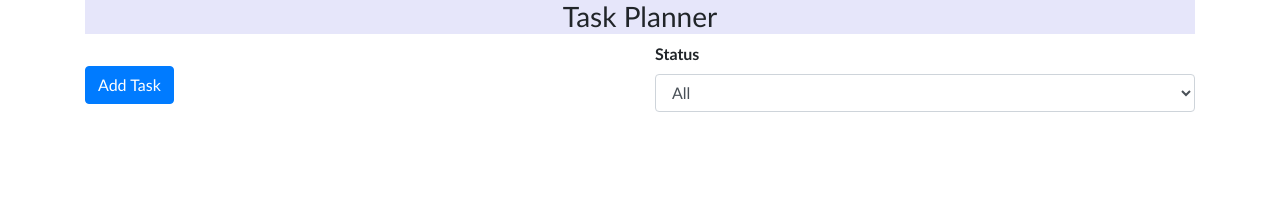
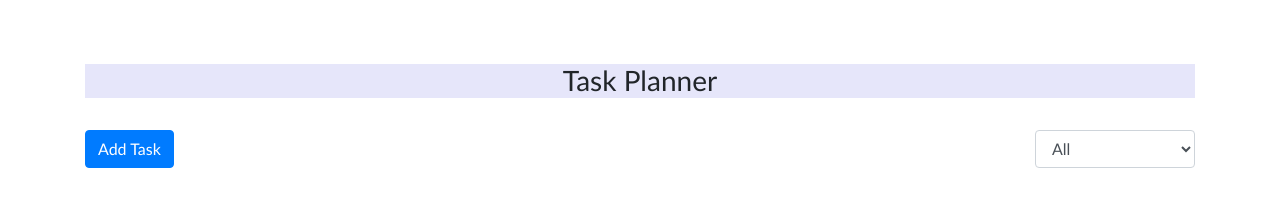
Before and after one commit to smitha7-au/GenProject, a website built with Parcel: page index.html in a window 1280 px wide. Built offline with nearby package versions, Linux system fonts and the light colour scheme.

Commit message:
changes in index.html for aligning

```diff
--- a/index.html
+++ b/index.html
@@ -23,10 +23,7 @@
                 <button id="btnAddTask" type="button" class="btn btn-primary mt-4" data-toggle="modal"
                     data-target="#taskModal">Add Task</button>
             </div>
-            <div class="col-md-6">
-                <label for="selectStatus">
-                    <dt>Status</dt>
-                </label>
+            <div class="col-md-2 offset-4 mt-4">
                 <select class="form-control" id="GetByStatus">
                     <option default>All</option>
                     <option>To Do</option>
--- a/package.json
+++ b/package.json
@@ -30,4 +30,3 @@
   ]
 
 }
-}
--- a/style.css
+++ b/style.css
@@ -10,4 +10,5 @@ body {
 #plannerHeading {
     background-color: lavender;
     text-align: center;
+    margin-top: 4rem;
 }
```
